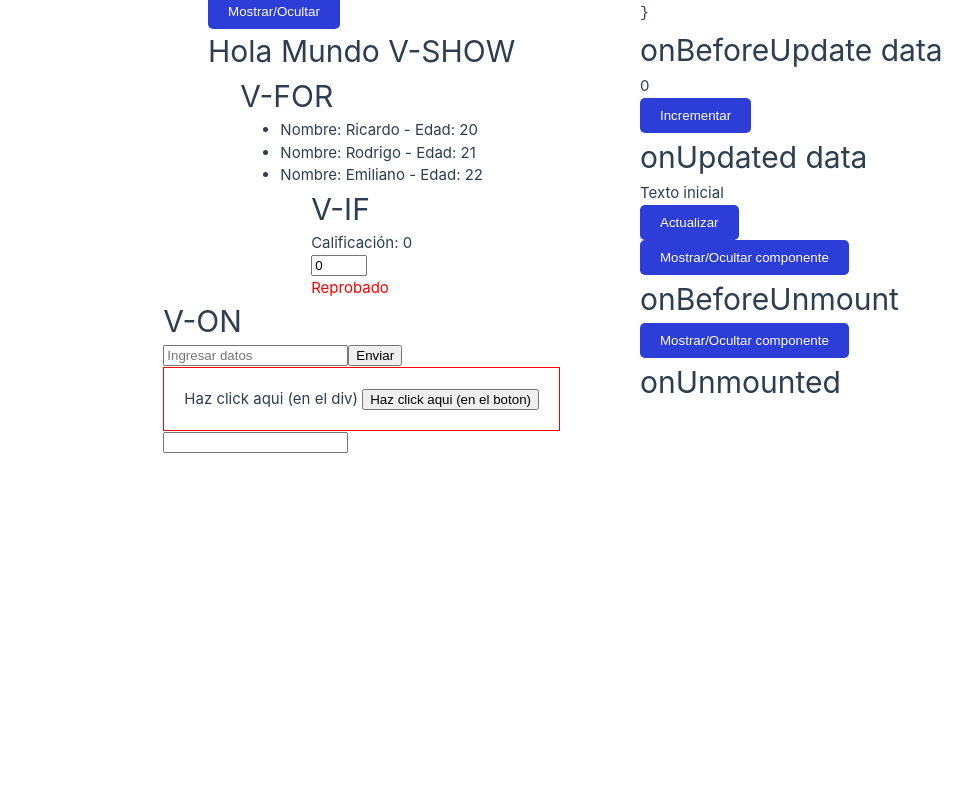
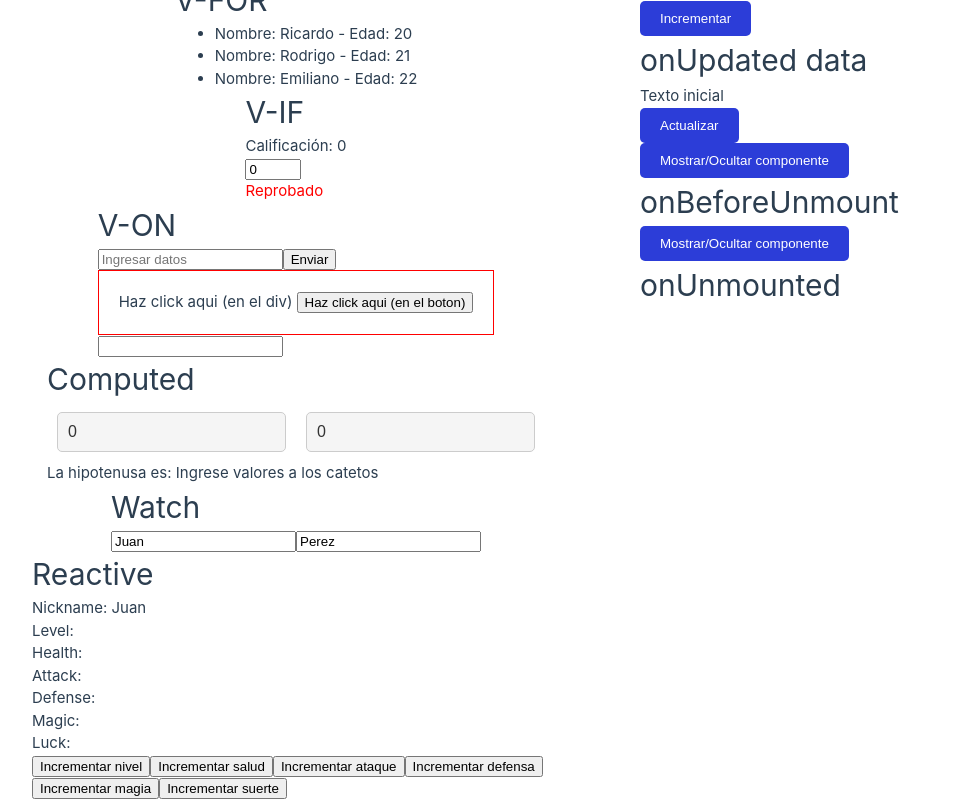
Before and after one commit to Riesaldev/hab-vue01-2025, a Vue app: page / in a window 1280 px wide. Shown: the part 250-1050 px from the top of the page, without its empty margins (0-972 px from the left). Before the commit the page ends 800 px from the top, so only its background shows below. Built offline with nearby package versions, Linux system fonts and the light colour scheme; no server answers.

Commit message:
watch computed rective

```diff
--- a/src/App.vue
+++ b/src/App.vue
@@ -14,6 +14,9 @@ import vShow from './components/v-show.vue'
 import vFor from './components/v-for.vue'
 import vIf from './components/v-if.vue'
 import vOn from './components/v-on.vue'
+import computed from './components/computed.vue'
+import watch from './components/watch.vue'
+import reactive from './components/reactive.vue'
 
 const showOnBeforeUnmount = ref(true)
 const showOnUnmounted = ref(true)
@@ -40,6 +43,9 @@ const handleClick = () => {
     <vFor />
     <vIf />
     <vOn />
+    <computed />
+    <watch />
+    <reactive />
   </header>
 
   <main>
--- /dev/null
+++ b/src/components/computed.vue
@@ -0,0 +1,38 @@
+<script setup>
+import { ref, computed } from 'vue';
+
+
+const catetoA = ref(0);
+const catetoB = ref(0);
+
+const hipotenusa = computed(() => {
+    // Si el catetoA o el catetoB es 0, no se puede calcular la hipotenusa
+    if (catetoA.value === 0 || catetoB.value === 0) {
+        return "Ingrese valores a los catetos";
+    }
+
+    return Math.sqrt(catetoA.value ** 2 + catetoB.value ** 2);
+});
+
+</script>
+
+<template>
+    <div>
+        <h1>Computed</h1>
+        <input type="number" v-model.number="catetoA">
+        <input type="number" v-model.number="catetoB">
+        <p>La hipotenusa es: {{ hipotenusa }}</p>
+    </div>
+</template>
+
+<style scoped>
+input {
+    margin: 10px;
+    padding: 10px;
+    border: 1px solid #ccc;
+    border-radius: 5px;
+    font-size: 16px;
+    color: #333;
+    background-color: #f5f5f5;
+}
+</style>
--- /dev/null
+++ b/src/components/reactive.vue
@@ -0,0 +1,43 @@
+<script setup>
+import { watch, reactive } from 'vue';
+
+const personaje = reactive({
+    nickname: 'Juan',
+    parameters: {
+        level: 20,
+        health: 100,
+        attack: 10,
+        defense: 5,
+        magic: 3,
+        luck: 2,
+    }
+
+})
+
+watch(
+    () => personaje.parameters.level,
+    (newLevel, oldLevel) => {
+        console.log("NUEVO",newLevel,"ANTES",oldLevel);
+    }
+)
+
+</script>
+
+<template>
+    <div>
+        <h1>Reactive</h1>
+        <p>Nickname: {{ personaje.nickname }}</p>
+        <p>Level: {{ personaje.level }}</p>
+        <p>Health: {{ personaje.health }}</p>
+        <p>Attack: {{ personaje.attack }}</p>
+        <p>Defense: {{ personaje.defense }}</p>
+        <p>Magic: {{ personaje.magic }}</p>
+        <p>Luck: {{ personaje.luck }}</p>
+        <button @click="personaje.level++">Incrementar nivel</button>
+        <button @click="personaje.health++">Incrementar salud</button>
+        <button @click="personaje.attack++">Incrementar ataque</button>
+        <button @click="personaje.defense++">Incrementar defensa</button>
+        <button @click="personaje.magic++">Incrementar magia</button>
+        <button @click="personaje.luck++">Incrementar suerte</button>
+    </div>
+</template>
--- a/src/components/v-if.vue
+++ b/src/components/v-if.vue
@@ -3,6 +3,8 @@ import { ref } from 'vue';
 
 const calificacion = ref(0);
 const alt = ref('Input para calificar');
+
+
 </script>
 
 <template>
@@ -14,6 +16,7 @@ const alt = ref('Input para calificar');
         <p v-else-if="calificacion >= 5" class="aprobado">Aprobado</p>
         <p v-else-if="calificacion >= 3" class="desaprobado">Desaprobado</p>
         <p v-else class="reprobado">Reprobado</p>
+
 
     </div>
 </template>
--- /dev/null
+++ b/src/components/watch.vue
@@ -0,0 +1,20 @@
+<script setup>
+import { ref, watch } from 'vue';
+
+const name = ref('Juan');
+const lastName = ref('Perez');
+
+watch([name, lastName], ([newName,newLastName], [oldName,oldLastName]) => {
+    console.log("NUEVO",newName,newLastName,"ANTES",oldName,oldLastName);
+})
+
+
+</script>
+
+<template>
+    <div>
+        <h1>Watch</h1>
+        <input type="text" v-model="name">
+        <input type="text" v-model="lastName">
+    </div>
+</template>
```
